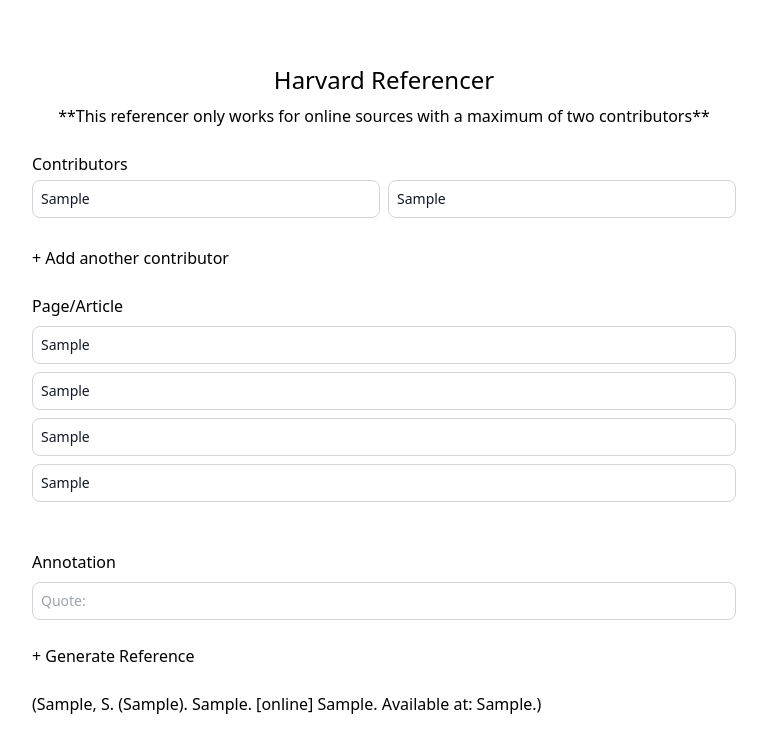
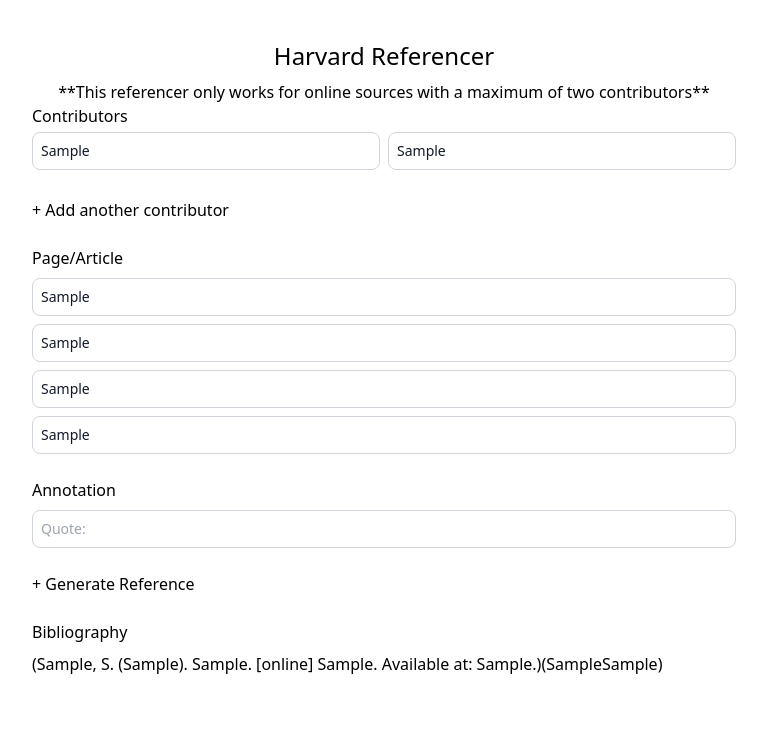
Before and after one commit to freddieheath/referencer, a plain HTML site: page public/index.html in a window 1280 px wide. Both pictures are taken after typing "Sample", "Sample", "Sample", "Sample", "Sample", "Sample" into the empty fields and a click on the button "+ Generate Reference". Shown: the whole page, without its empty margins (256-1023 px from the left). Drawn offline with Linux system fonts and the light colour scheme.

Commit message:
Combined text and bib. references into a singular function

```diff
--- a/public/index.html
+++ b/public/index.html
@@ -8,7 +8,7 @@
   </head>
   <body>
     <div class="py-10">
-      <div class="text-center py-6">
+      <div class="text-center pb-12">
         <h1 class="text-2xl pb-2">Harvard Referencer</h1>
         <p class="text-md">
           **This referencer only works for online sources with a maximum of two
@@ -67,7 +67,7 @@
             id="publisher"
           />
         </div>
-        <div class="py-6 flex flex-col gap-y-2">
+        <div class="pb-6 flex flex-col gap-y-2">
           <p class="sub_heading">Annotation</p>
           <input
             class="border border-gray-300 text-gray-900 text-sm rounded-lg p-2"
@@ -79,10 +79,10 @@
         <div class="generate_button pb-6">
           <button type="button" id="button">+ Generate Reference</button>
         </div>
-        <div class="flex gap-x-2">
-          <ul id="bibliographyReferenceList"></ul>
-          <ul id="inTextReferenceList"></ul>
+        <div class="pb-2">
+          <h1>Bibliography</h1>
         </div>
+        <div id="list" class="flex justify-between"></div>
       </form>
     </div>
 
--- a/public/script.js
+++ b/public/script.js
@@ -1,14 +1,15 @@
-// Format the array
-// If fields haven't been completed then don't allow submit]
 // Clear forms
+// CRUD
+// Red asterix on missing info
+// If fields haven't been completed then don't allow submit
 // & for two contributors and commas for more
 // DD MM YYYY Format of Date
 // Format the menu
 // Page Number
 // Automatically order alphabetically
-// Red asterix on missing info
 // combine print functions
-// CRUD
+// Auto capital
+// Auto-gap
 
 // Declare all elements of the DOM as variables
 const form = document.getElementById("form");
@@ -22,8 +23,15 @@
 const publisher = document.getElementById("publisher");
 const quote = document.getElementById("quote");
 const button = document.getElementById("button");
-const textRefList = document.getElementById("inTextReferenceList");
-const bibRefList = document.getElementById("bibliographyReferenceList");
+const list = document.getElementById("list");
+const bibRefList = document.createElement("ul");
+const textRefList = document.createElement("ul");
+const removeDiv = document.createElement("div");
+
+list.appendChild(bibRefList);
+list.appendChild(removeDiv);
+removeDiv.appendChild(textRefList);
+removeDiv.classList.add("flex", "gap-x-2");
 
 // Create extra contributor input field and label
 const contributors = [];
@@ -69,12 +77,15 @@
 
 // Get, format, and print values of fields into a bib. reference
 
-function printBibRef() {
+function printRef() {
   const citationComponents = [];
+  const bibComponents = [];
   citationComponents.push("(");
+  bibComponents.push("(");
 
   if (lastName.value) {
     citationComponents.push(`${lastName.value}, `);
+    bibComponents.push(`${lastName.value}`);
   }
 
   if (firstName.value) {
@@ -86,8 +97,11 @@
   if (firstInput && lastInput) {
     contributors.push(`and ${lastInput.value}, `);
     contributors.push(`${firstInput.value[0]}.`);
+    bibComponents.push(` and ${lastInput.value}`);
   }
-  const con = contributors.join("");
+
+  const con = contributors.join(""); // becomes a string
+  contributors.splice(0, 2);
 
   if (contributors) {
     citationComponents.push(con);
@@ -95,8 +109,10 @@
 
   if (year.value == "") {
     citationComponents.push(` (n.d.).`);
+    bibComponents.push(`, n.d.`);
   } else if (year.value) {
-    citationComponents.push(`(${year.value}). `);
+    citationComponents.push(` (${year.value}). `);
+    bibComponents.push(`${year.value}`);
   }
 
   if (title.value) {
@@ -116,39 +132,18 @@
   }
 
   citationComponents.push(")");
-  const refList = document.createElement("li");
-  const ref = citationComponents.join("");
-  refList.innerHTML = ref;
-  bibRefList.appendChild(refList);
-}
+  bibComponents.push(")");
 
-// Get, format, and print values of text references
-function printTextRef() {
-  const bibComponents = [];
-  bibComponents.push("(");
-
-  if (lastName.value) {
-    bibComponents.push(`${lastName.value} `);
-  }
-
-  const lastInput = document.getElementById("lastInput");
-  bibComponents.push(`and ${lastInput.value}. `);
-
-  if (year.value == "") {
-    bibComponents.push(`n.d.`);
-  } else if (year.value) {
-    bibComponents.push(`${year.value}`);
-  }
-
-  bibComponents.push(")");
-  const refList = document.createElement("li");
-  const ref = bibComponents.join("");
-  refList.innerHTML = ref;
-  textRefList.appendChild(refList);
+  const bRef = document.createElement("li");
+  const tRef = document.createElement("li");
+  const bR = citationComponents.join("");
+  const tR = bibComponents.join("");
+  bRef.innerHTML = bR;
+  tRef.innerHTML = tR;
+  bibRefList.appendChild(bRef);
+  textRefList.appendChild(tRef);
 }
 
 button.addEventListener("click", () => {
-  printBibRef();
-  printTextRef();
-  console.log(contributors);
+  printRef();
 });
```
